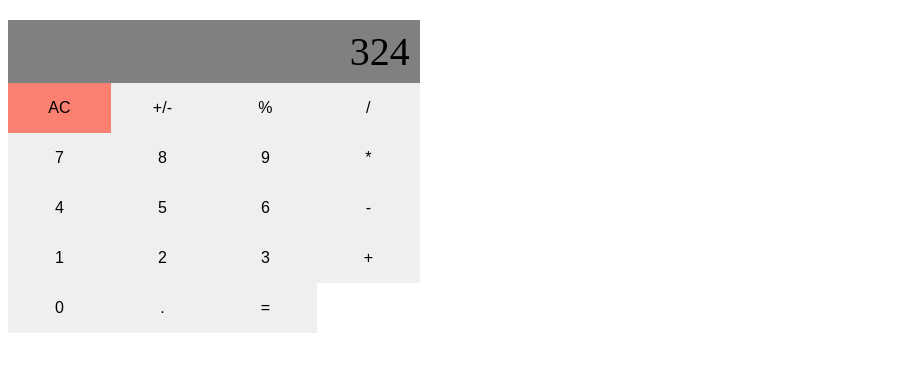
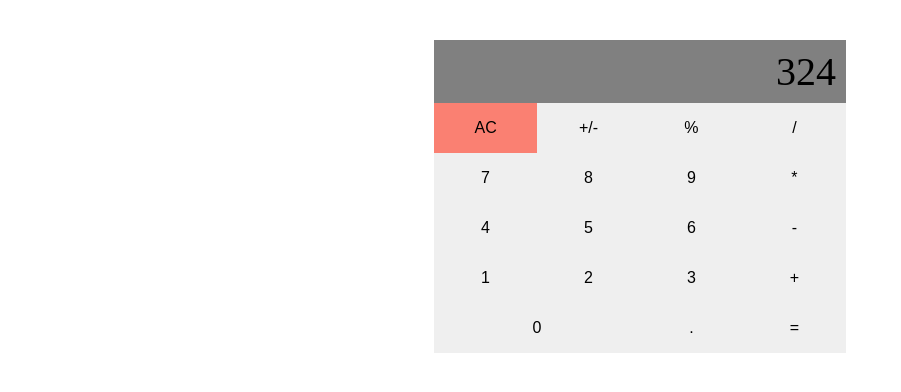
Before and after one commit to nafernandez302/calculator, a plain HTML site: page index.html in a window 1280 px wide. Shown: the whole page, without its empty margins (0-901 px from the left). Drawn offline with Linux system fonts and the light colour scheme.

Commit message:
centrada en la página, el cero ocupa dos lugares

```diff
--- a/index.html
+++ b/index.html
@@ -27,11 +27,9 @@
                 <button class="number">2</button>
                 <button class="number">3</button>
                 <button class="operator">+</button>
-            <button class="number">0</button>
+                <button class="number" id="zero">0</button>
                 <button class="point">.</button>
                 <button class="equal">=</button>
-
-
             </div>
         </div>
 
--- a/style.css
+++ b/style.css
@@ -2,6 +2,11 @@
     box-sizing: border-box;
 }
 
+.container {
+    max-width: 800px;
+    margin: 0 auto;
+    padding: 20px
+}
 
 #calc {
     display: flex;
```
Lines whose indentation alone changed are shown as unchanged.
